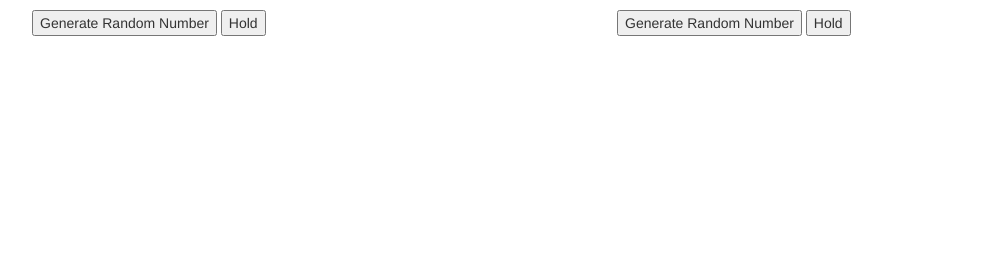
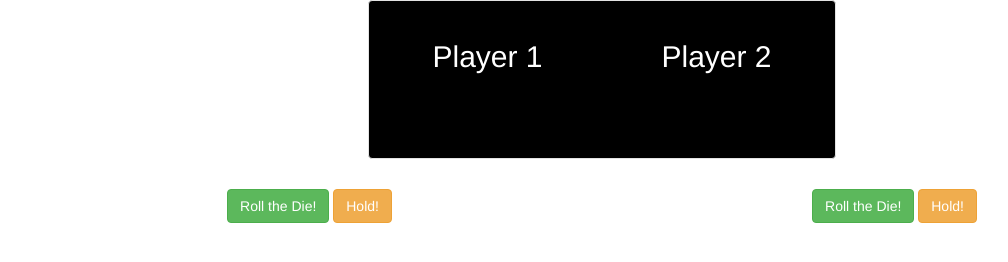
Before and after one commit to taylorsomers/pig-dice, a plain HTML site: page index.html in a window 1280 px wide. Shown: the whole page, without its empty margins (38-1046 px from the left). Drawn offline with Linux system fonts and the light colour scheme.

Commit message:
Add HTML and CSS styling to page and correct error in JS logic.
Co-Authored By: Beverly Potts <pottsbeverly@gmail.com>

```diff
--- a/css/styles.css
+++ b/css/styles.css
@@ -1,3 +1,20 @@
+.placeholder {
+  color: black;
+}
+
+.player-console {
+  text-align: center;
+}
+
+.score {
+  color: red;
+  font-size: xx-large;
+}
+
+.scoreboard-text {
+  color: white;
+}
+
 #player1-error {
   display: none;
 }
@@ -5,3 +22,10 @@
 #player2-error {
   display: none;
 }
+
+#scoreboard {
+  background-color: black;
+  width:40%;
+  margin-right: auto;
+  margin-left: auto;
+}
--- a/index.html
+++ b/index.html
@@ -10,21 +10,43 @@
     <script src="js/scripts.js"></script>
   </head>
   <body>
-    <div class="container">
+    <div class="container text-center">
+      <div class="row">
+        <div id="scoreboard" class="well">
+          <div class="row">
+            <div class="col-md-6">
+              <h2 class="scoreboard-text">Player 1</h2>
+            </div>
+            <div class="col-md-6">
+              <h2 class="scoreboard-text">Player 2</h2>
+            </div>
+          </div>
+          <div id="scoreboard-text" class="row">
+            <div class="col-md-6">
+              <p id="player1-total-score" class="score"><span class="placeholder">0</span></p>
+            </div>
+            <div class="col-md-6">
+              <p id="player2-total-score" class="score"><span class="placeholder">0</span></p>
+            </div>
+          </div>
+        </div>
+      </div>
       <div class="row">
         <div class="col-md-6">
-          <p id="player1-error">IT'S NOT YOUR TURN!</p>
-          <p id="player1-roll-result"></p>
-          <p id="player1-total-score"></p>
-          <button id="player1-roll">Generate Random Number</button>
-          <button id="player1-hold">Hold</button>
+          <div class="player-console">
+            <p id="player1-error">IT'S NOT YOUR TURN!</p>
+            <p id="player1-roll-result"></p>
+            <button type="button" id="player1-roll" class="btn btn-success">Roll the Die!</button>
+            <button type="button" id="player1-hold" class="btn btn-warning">Hold!</button>
+          </div>
         </div>
         <div class="col-md-6">
-          <p id="player2-error">IT'S NOT YOUR TURN!</p>
-          <p id="player2-roll-result"></p>
-          <p id="player2-total-score"></p>
-          <button id="player2-roll">Generate Random Number</button>
-          <button id="player2-hold">Hold</button>
+          <div class="player-console">
+            <p id="player2-error">IT'S NOT YOUR TURN!</p>
+            <p id="player2-roll-result"></p>
+            <button type="button" id="player2-roll" class="btn btn-success">Roll the Die!</button>
+            <button type="button" id="player2-hold" class="btn btn-warning">Hold!</button>
+          </div>
         </div>
       </div>
     </div>
--- a/js/scripts.js
+++ b/js/scripts.js
@@ -43,6 +43,7 @@ $(document).ready(function() {
       player1.accumulateTurnScore(roll);
       if (roll === 1) {
         $("p#player2-error").hide();
+        player2.turnStatus = true;
       }
       $("p#player1-roll-result").text(roll + " " + player1.turnScore);
     } else {
@@ -68,6 +69,7 @@ $(document).ready(function() {
       player2.accumulateTurnScore(roll);
       if (roll === 1) {
         $("p#player1-error").hide();
+        player1.turnStatus = true;
       }
       $("p#player2-roll-result").text(roll + " " + player2.turnScore);
     } else {
```
